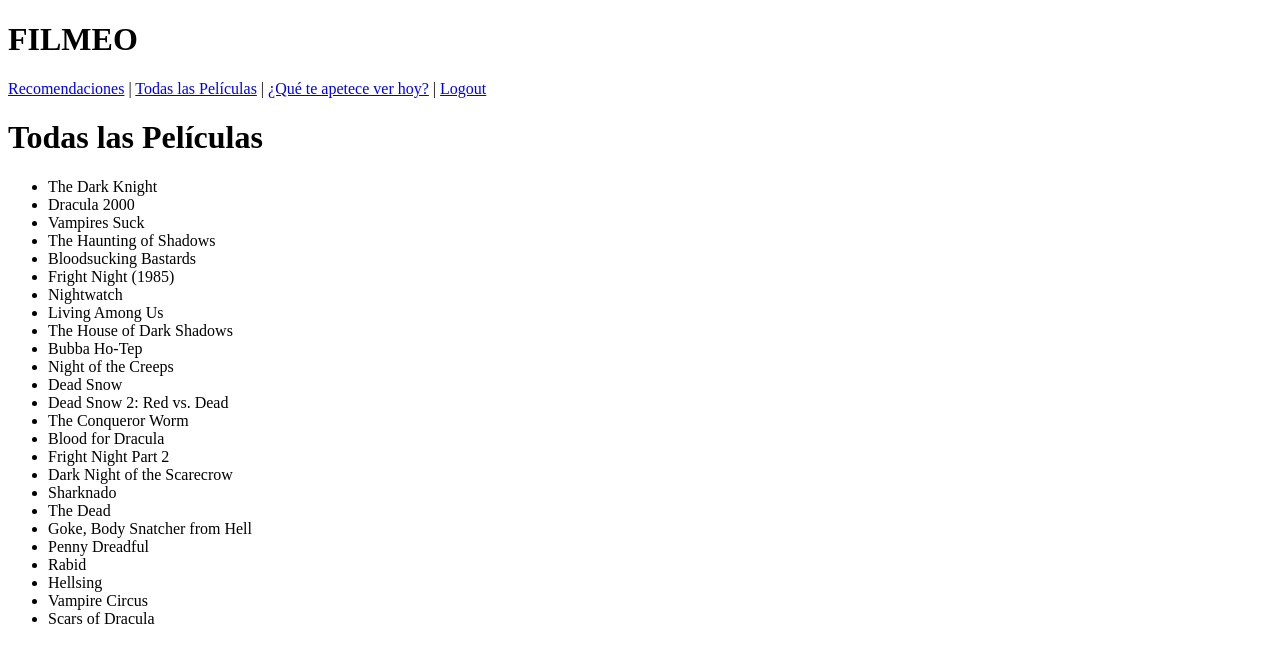
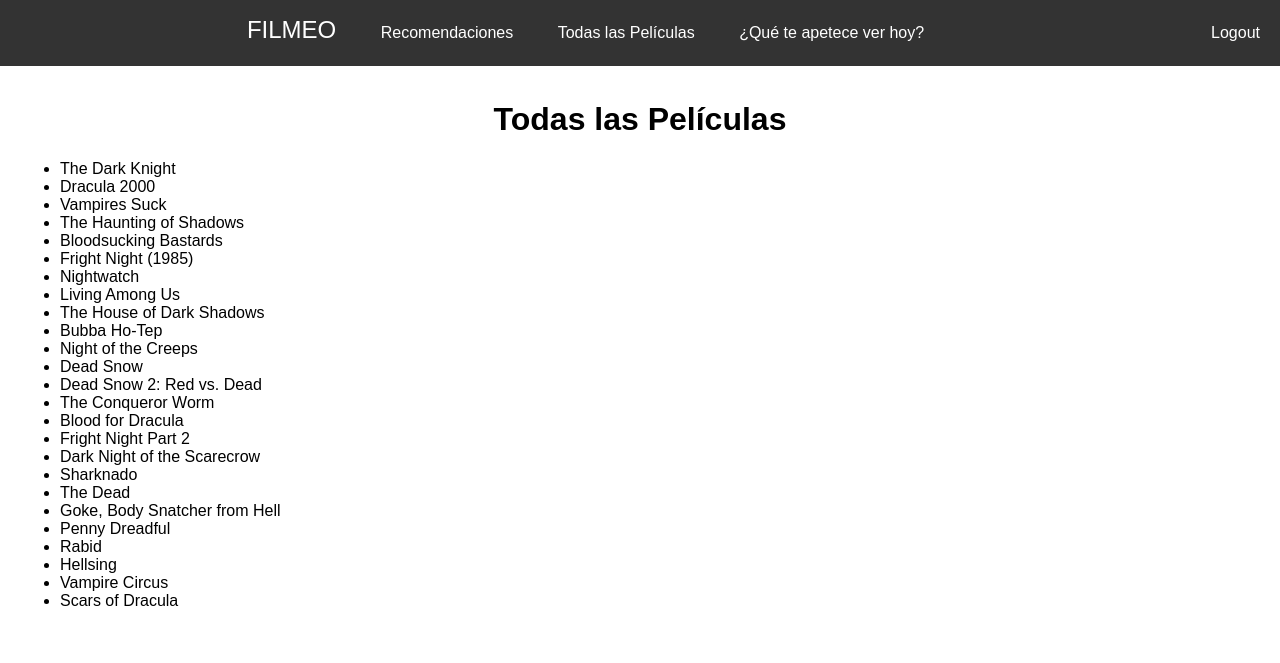
Before and after one commit to jonizaguirre09/ProyectoColaborativoAPI, a Flask app: page /todas_peliculas in a window 1280 px wide. Shown: the top 663 px of the page. Run offline with Flask 3, Linux system fonts and the light colour scheme; a user stored in the database is signed in.

Commit message:
Update base.html
poniendo más bonita la página base

```diff
--- a/API_2/templates/base.html
+++ b/API_2/templates/base.html
@@ -4,21 +4,96 @@
     <meta charset="UTF-8">
     <meta name="viewport" content="width=device-width, initial-scale=1.0">
     <title>FILMEO</title>
+    <style>
+        body {
+            font-family: Arial, sans-serif;
+            margin: 0;
+            padding: 0;
+        }
+
+        /* Barra de navegación */
+        .navbar {
+            background-color: #333;
+            padding: 10px 0;
+            text-align: center;
+            position: fixed;
+            width: 100%;
+            top: 0;
+            z-index: 1000;
+        }
+
+        .navbar a {
+            color: white;
+            padding: 14px 20px;
+            text-decoration: none;
+            display: inline-block;
+        }
+
+        .navbar a:hover {
+            background-color: #575757;
+        }
+
+        .navbar .right {
+            float: right;
+        }
+
+        /* Contenido principal */
+        .content {
+            margin-top: 60px;
+            padding: 20px;
+        }
+
+        .form-container {
+            margin-top: 20px;
+            padding: 20px;
+            border: 1px solid #ddd;
+            border-radius: 8px;
+            background-color: #f9f9f9;
+        }
+
+        .form-container label {
+            display: block;
+            margin-bottom: 10px;
+        }
+
+        .form-container input[type="text"], .form-container input[type="submit"] {
+            width: 100%;
+            padding: 10px;
+            margin: 5px 0 20px 0;
+            border: 1px solid #ccc;
+            border-radius: 5px;
+        }
+
+        h1 {
+            text-align: center;
+        }
+
+        .movie-list {
+            list-style-type: none;
+            padding: 0;
+        }
+
+        .movie-list li {
+            padding: 10px;
+            background-color: #f0f0f0;
+            margin-bottom: 10px;
+            border-radius: 5px;
+        }
+    </style>
 </head>
 <body>
 
-    <h1>FILMEO</h1>
+    <!-- Barra de navegación -->
+    <div class="navbar">
+        <span style="font-size: 24px; color: white; margin-right: 20px;">FILMEO</span>
+        <a href="{{ url_for('recomendadas') }}">Recomendaciones</a>
+        <a href="{{ url_for('todas_peliculas') }}">Todas las Películas</a>
+        <a href="{{ url_for('que_te_apetece') }}">¿Qué te apetece ver hoy?</a>
+        <a href="{{ url_for('logout') }}" class="right">Logout</a>  <!-- Aquí se agrega el botón de logout -->
+    </div>
 
-    <!-- Barra de navegación -->
-    <nav>
-        <a href="{{ url_for('recomendadas') }}">Recomendaciones</a> |
-        <a href="{{ url_for('todas_peliculas') }}">Todas las Películas</a> |
-        <a href="{{ url_for('que_te_apetece') }}">¿Qué te apetece ver hoy?</a> |
-        <a href="{{ url_for('logout') }}">Logout</a>
-    </nav>
-
-    <!-- Contenido principal -->
-    <div>
+    <!-- Contenido -->
+    <div class="content">
         {% block content %}
         {% endblock %}
     </div>
```
